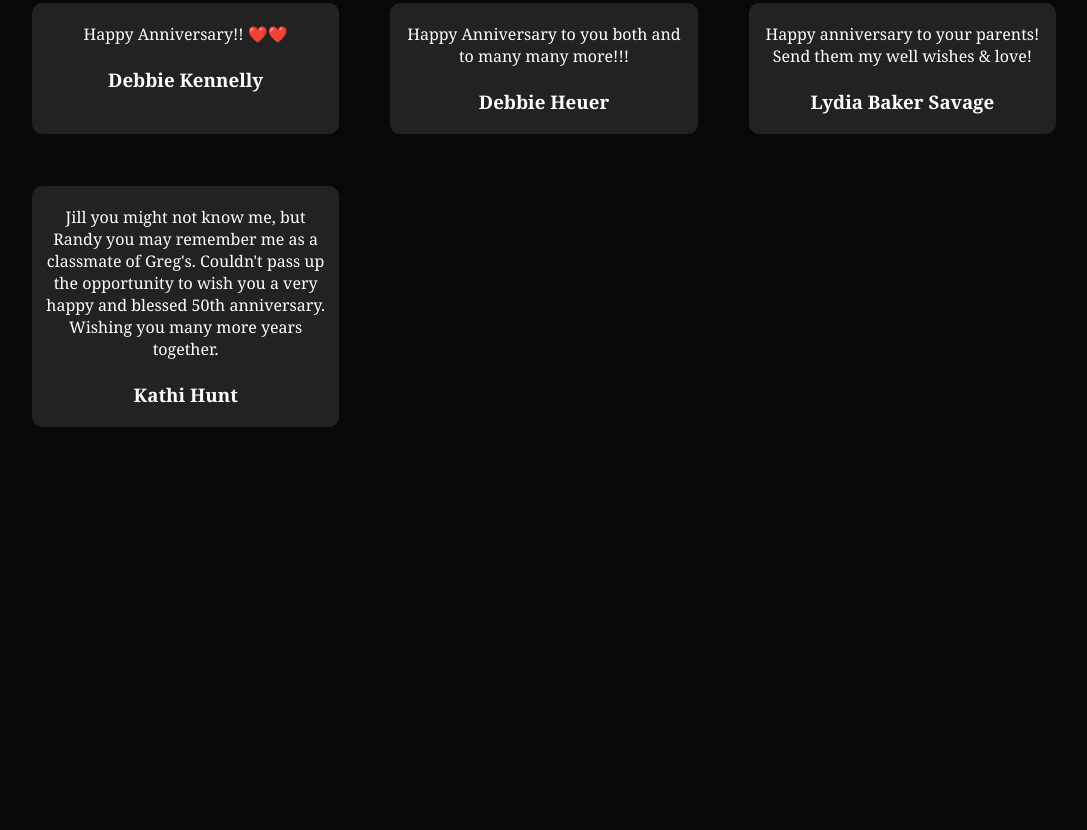
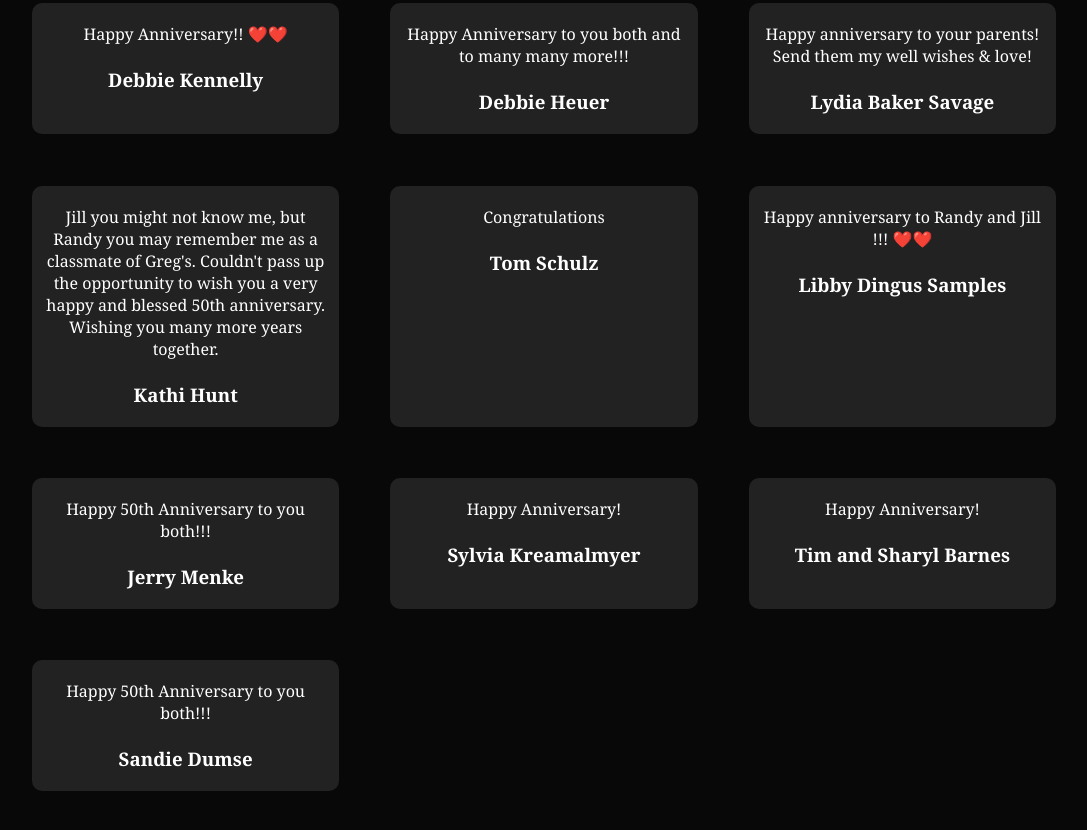
Before and after one commit to aballred351/jillandrandy50, a plain HTML site: page congrats.html in a window 1280 px wide. Shown: the part 5984-6814 px from the top of the page, without its empty margins (96-1183 px from the left). Before the commit the page ends 6461 px from the top, so only its background shows below. Drawn offline with Linux system fonts and the light colour scheme.

Commit message:
Add files via upload

```diff
--- a/congrats.html
+++ b/congrats.html
@@ -514,6 +514,36 @@
             <p>Jill you might not know me, but Randy you may remember me as a classmate of Greg's.  Couldn't pass up the opportunity to wish you a very happy and blessed 50th anniversary.  Wishing you many more years together.</p><br>
             <h3>Kathi Hunt</h3>
         </div>
+
+        <div class="congrats-col">
+            <p>Congratulations</p><br>
+            <h3>Tom Schulz</h3>
+        </div>
+
+        <div class="congrats-col">
+            <p>Happy anniversary to Randy and Jill !!! ❤️❤️</p><br>
+            <h3>Libby Dingus Samples</h3>
+        </div>
+
+        <div class="congrats-col">
+            <p>Happy 50th Anniversary to you both!!!</p><br>
+            <h3>Jerry Menke</h3>
+        </div>
+
+        <div class="congrats-col">
+            <p>Happy Anniversary!</p><br>
+            <h3>Sylvia Kreamalmyer</h3>
+        </div>
+
+        <div class="congrats-col">
+            <p>Happy Anniversary!</p><br>
+            <h3>Tim and Sharyl Barnes</h3>
+        </div>
+
+        <div class="congrats-col">
+            <p>Happy 50th Anniversary to you both!!!</p><br>
+            <h3>Sandie Dumse</h3>
+        </div>
       </div>
   </section>
 
```
